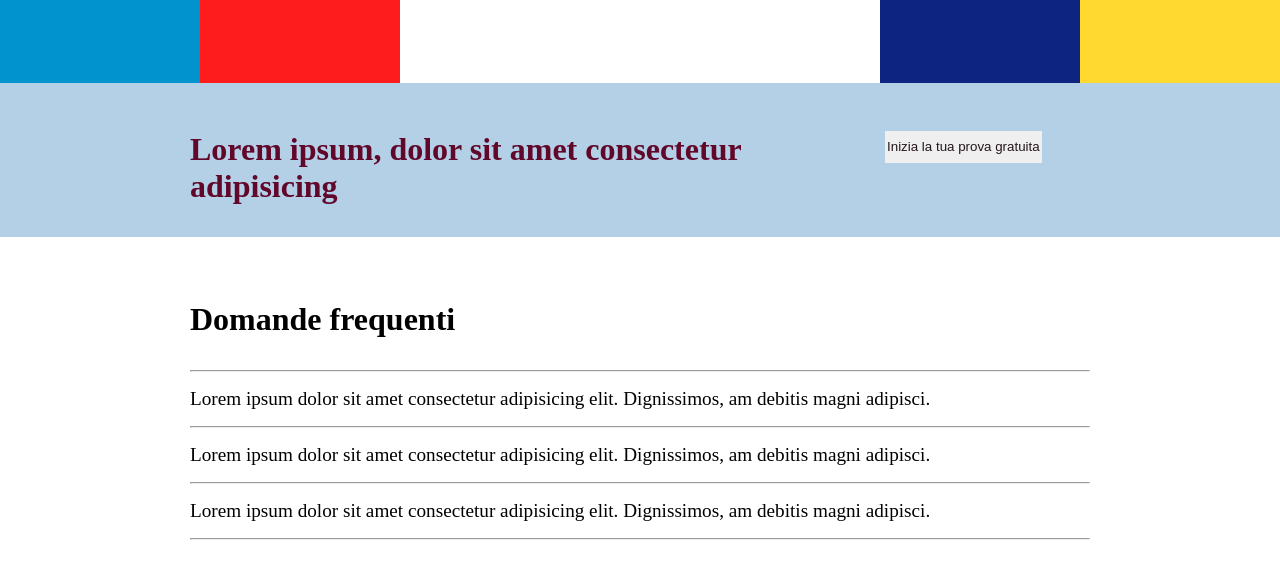
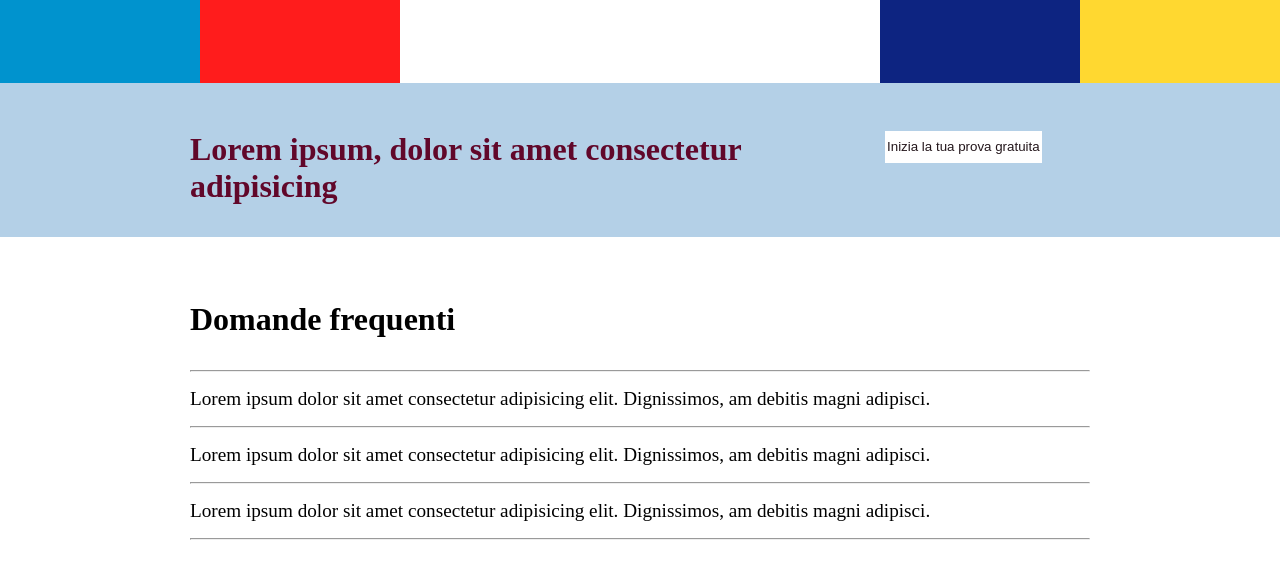
Before and after one commit to SimoneColombo1/htmlcss-dropbox, a plain HTML site: page index.html in a window 1280 px wide. Shown: the part 3640-4225 px from the top of the page. Drawn offline with Linux system fonts and the light colour scheme.

Commit message:
risolto errore di colore nei button

```diff
--- a/css/style.css
+++ b/css/style.css
@@ -348,7 +348,7 @@
 
   border-radius: 0;
   border: 0;
-  background-color#ffffff ;
+  background-color: #ffffff ;
   color: #24171c;
   height: 2rem;
   width: 10rem;
```
